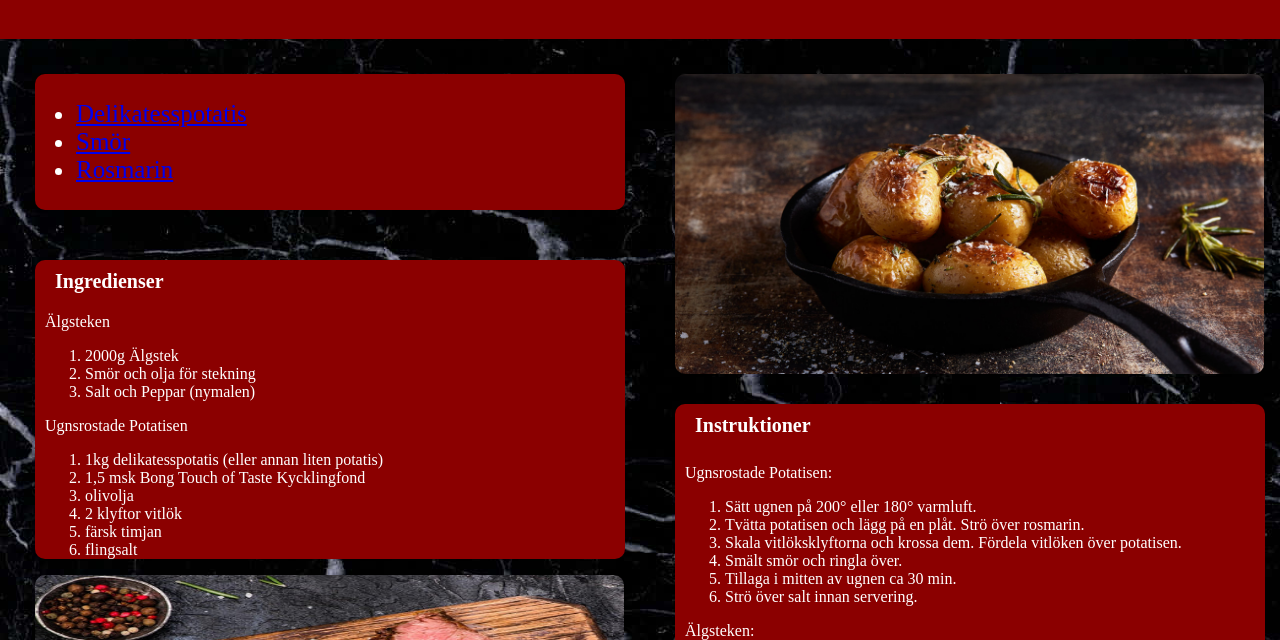
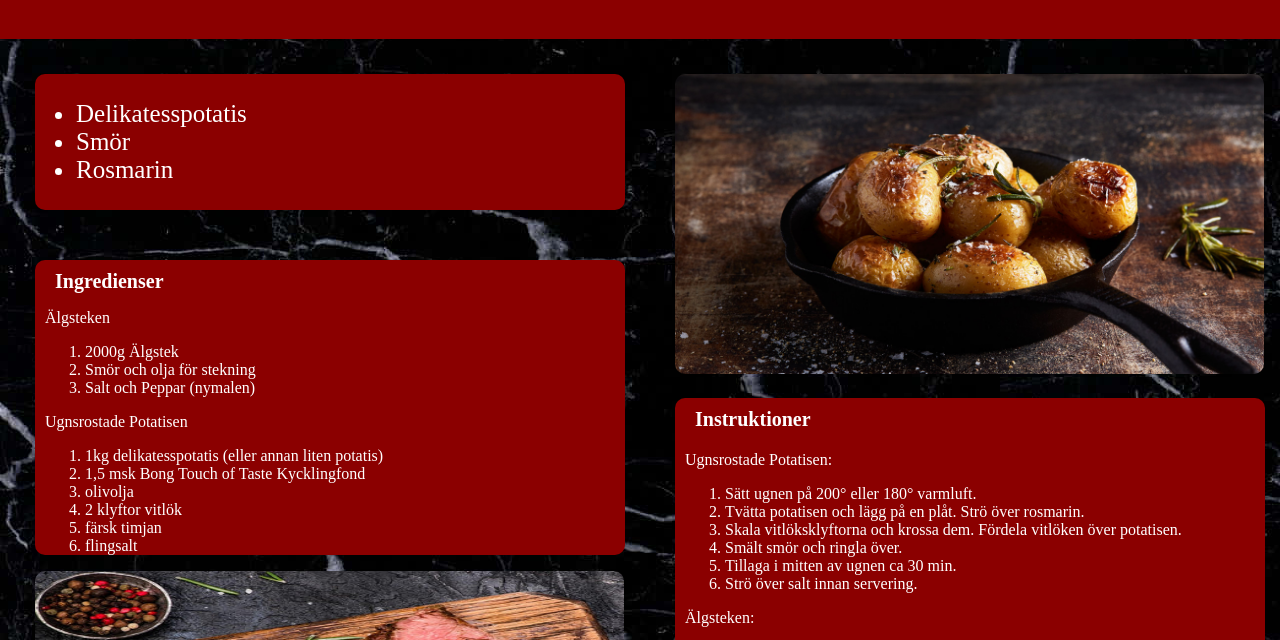
Before and after one commit to TE23E-Eli-Graseman/Webbuppgifter, a plain HTML site: page Projekt 1/index.html in a window 1280 px wide. Shown: the part 87-727 px from the top of the page. Drawn offline with Linux system fonts and the light colour scheme.

Commit message:
Försöker ladda upp i github

```diff
--- a/Projekt 1/index.html
+++ b/Projekt 1/index.html
@@ -9,21 +9,34 @@
   <body>
     <!--Rubrik-->
     <div id="rubrik">
-        <h1>Älgstek med ugnsrostade potatisar</h1>
+      <h1>Älgstek med ugnsrostade potatisar</h1>
     </div>
-    <!--Länkar-->
+    <!--Div för sakerna på toppen-->
     <div id="topstuff">
+      <!--Vänsterdiven-->
       <div id="page-left1">
+        <!--Länkar-->
         <div id="Länkarna">
           <ul>
-            <li> <a link href="https://www.localtaste.se/products/axelssons-delikatesspotatis-1kg">Delikatesspotatis</a></li>
-            <li> <a link href="https://handla.ica.se/produkt/1268161">Smör</a></li>
-            <li> <a link href="https://handla.ica.se/produkt/1402014">Rosmarin</a></li>
+            <li>
+              <a
+                link
+                href="https://www.localtaste.se/products/axelssons-delikatesspotatis-1kg" target="_blank"
+                >Delikatesspotatis</a
+              >
+            </li>
+            <li>
+              <a link href="https://handla.ica.se/produkt/1268161" target="_blank">Smör</a>
+            </li>
+            <li>
+              <a link href="https://handla.ica.se/produkt/1402014" target="_blank">Rosmarin</a>
+            </li>
           </ul>
         </div>
+        <!--Ingredienser-->
         <div id="Ingredienser">
-          <h3 id="IngredienserID">Ingredienser</h3>
-          <p> Älgsteken</p>
+          <h2 id="IngredienserID">Ingredienser</h2>
+          <p>Älgsteken</p>
           <ol>
             <li>2000g Älgstek</li>
             <li>Smör och olja för stekning</li>
@@ -39,20 +52,23 @@
             <li>flingsalt</li>
           </ol>
         </div>
+        <!--Bild 1-->
         <div>
-          <img id="Älgstek" src="img/älgstek.jpg" alt="Älgstek" >
+          <img id="Älgstek" src="img/älgstek.jpg" alt="Älgstek" title="Älgstek">
         </div>
       </div>
+      <!--Högerdiven-->
       <div id="page-right1">
         <div id="potatis-picture">
+          <!--Bild 2-->
           <img
-          id="UP"
-          src="img/ugnsrostad-potatis.jpg"
-          alt="Ugnsrostade potatisar">
+            id="UP"
+            src="img/ugnsrostad-potatis.jpg" alt="ugnsrostad-potatis" titel="ugnsrostad-potatis">
         </div>
+        <!--Instruktioner-->
         <div id="Instruktioner">
-          <h4 id="InstruktionerR">Instruktioner</h4>
-          <p> Ugnsrostade Potatisen:</p>
+          <h3 id="InstruktionerR">Instruktioner</h3>
+          <p>Ugnsrostade Potatisen:</p>
           <ol>
             <li>Sätt ugnen på 200° eller 180° varmluft.</li>
             <li>Tvätta potatisen och lägg på en plåt. Strö över rosmarin.</li>
@@ -64,13 +80,30 @@
             <li>Tillaga i mitten av ugnen ca 30 min.</li>
             <li>Strö över salt innan servering.</li>
           </ol>
-          <p> Älgsteken:</p>
+          <p>Älgsteken:</p>
           <ol>
-            <li> Ta helst ut köttet ur kylen i god tid så att det är rumstempererat när du lagar till det. Torka av och salta köttet innan stekning</li>
-            <li> Sätt ugnen på 125 grader</li>
-            <li>Bryn steken i smör (för smak) och olja (för värme) på hög värme i stekpanna. 45-60 sekunder på varje sida eller tills den får en bra stekyta (det ger god smak). </li>
-            <li>Lägg över köttet i en ugnssäker form och peppra. Stick in stektermometern så att toppen kommer in mitt i köttet. Sätt in formen i mitten av ugnen</li>
-            <li>Ta ut formen när innertemperaturen når 53 grader. Lägg upp på en skärbräda eller tallrik och låt vila 10-15 min under bakplåtspapper eller en handduk (inte aluminiumfolie). Temperaturen kommer öka några grader när steken vilar. Servera när temperaturen är 56-58 grader.</li>
+            <li>
+              Ta helst ut köttet ur kylen i god tid så att det är rumstempererat
+              när du lagar till det. Torka av och salta köttet innan stekning
+            </li>
+            <li>Sätt ugnen på 125 grader</li>
+            <li>
+              Bryn steken i smör (för smak) och olja (för värme) på hög värme i
+              stekpanna. 45-60 sekunder på varje sida eller tills den får en bra
+              stekyta (det ger god smak).
+            </li>
+            <li>
+              Lägg över köttet i en ugnssäker form och peppra. Stick in
+              stektermometern så att toppen kommer in mitt i köttet. Sätt in
+              formen i mitten av ugnen
+            </li>
+            <li>
+              Ta ut formen när innertemperaturen når 53 grader. Lägg upp på en
+              skärbräda eller tallrik och låt vila 10-15 min under
+              bakplåtspapper eller en handduk (inte aluminiumfolie).
+              Temperaturen kommer öka några grader när steken vilar. Servera när
+              temperaturen är 56-58 grader.
+            </li>
           </ol>
         </div>
       </div>
--- a/Projekt 1/style.css
+++ b/Projekt 1/style.css
@@ -1,4 +1,13 @@
-
+a:link {
+    color: white;
+    background-color: transparent;
+    text-decoration: none;
+  }
+  a:visited {
+    color: white;
+    background-color: transparent;
+    text-decoration: none;
+  }
 body {
     background-image: url(img/svart\ marmor\ bakgrun.jpg);
     color: white;
@@ -46,6 +55,7 @@ body {
 }
 #Länkarna :hover{
     color: white;
+    text-decoration: underline;
 }
 #Ingredienser{
     padding-left: 10px;
@@ -54,6 +64,7 @@ body {
     margin-right: 25px;
     background-color: darkred;
     border-radius: 10px;
+
 
 }
 #Instruktioner{
```
